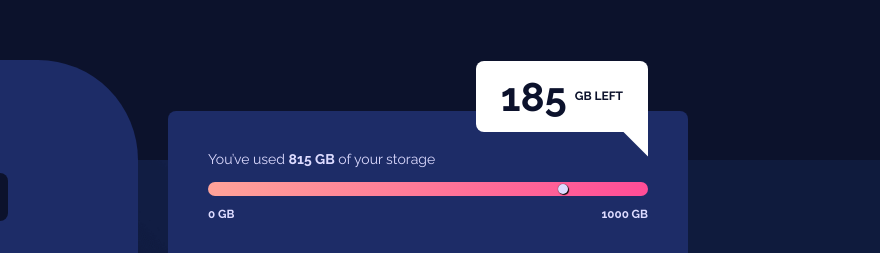
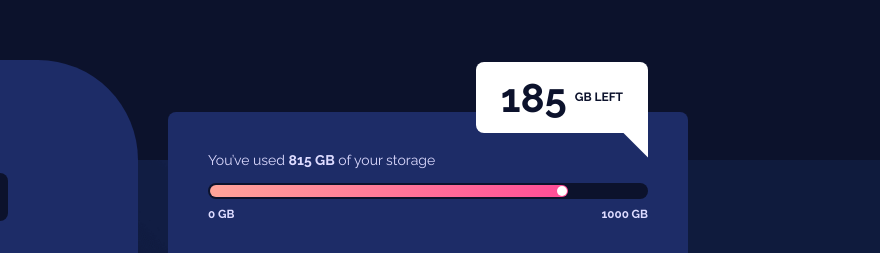
Before and after one commit to rodrigomc1/fylo-data-storage-component, a plain HTML site: page index.html in a window 1280 px wide. Shown: the part 240-493 px from the top of the page, 400-1280 px from the left. Drawn offline with Linux system fonts and the light colour scheme.

Commit message:
Storage bar refactor

```diff
--- a/index.html
+++ b/index.html
@@ -28,7 +28,11 @@
     <section class="storage-range">
 
       <h2 class="storage-range__title">You’ve used <span class="storage-range__title-value">815 GB</span> of your storage</h2>
-      <input type="range" name="range-storage" id="range-storage" class="storage-range__bar" disabled value="815" min="0" max="1000">
+
+      <div class="storage-range__track">
+        <div class="storage-range__slider" style="--storage-value: 815; --storage-max: 1000; --storage-min: 0"></div>
+      </div>
+
       <div class="storage-range__limits">
         <small class="storage-range__min-limit">0 GB</small>
         <small class="storage-range__max-limit">1000 GB</small>
@@ -41,11 +45,5 @@
     </section>
   </main>
 
-
-
-  <!-- <div class="attribution">
-    Challenge by <a href="https://www.frontendmentor.io?ref=challenge" target="_blank">Frontend Mentor</a>.
-    Coded by <a href="#">Your Name</a>.
-  </div> -->
 </body>
 </html>
--- a/style.css
+++ b/style.css
@@ -20,9 +20,6 @@ html {
 }
 
 body {
-    font-family: 'Raleway', sans-serif;
-    font-size: 1.4rem;
-    height: 100vh;
     background-color: var(--very-dark-blue);
     background-image: url(images/bg-desktop.png);
     background-repeat: no-repeat;
@@ -30,6 +27,9 @@ body {
     background-size: 100vw 50vh;
     box-sizing: border-box;
     color: var(--pale-blue);
+    font-family: 'Raleway', sans-serif;
+    font-size: 1.4rem;
+    height: 100vh;
     display: flex;
     justify-content: center;
     align-items: center;
@@ -48,9 +48,9 @@ body {
 }
 
 .storage-buttons {
+    border-top-right-radius: 10rem;
     margin-right: 3rem;
     padding-right: 13rem;
-    border-top-right-radius: 10rem;
 }
 
 .storage-buttons__logo {
@@ -63,70 +63,48 @@ body {
 
 .btn {
     background-color: var(--very-dark-blue);
-    display: inline-block;
+    border-radius: var(--small-border-radius);
+    height: 4.8rem;
     width: 4.8rem;
-    height: 4.8rem;
     display: flex;
     justify-content: center;
     align-items: center;
-    border-radius: var(--small-border-radius);
 }
 
 .btn:not(:last-child) {
     margin-right: 1.6rem;
 }
 
-/* Reset bar */
-.storage-range__bar {
-    -webkit-appearance: none; /* Hides the slider so that custom slider can be made */
-    width: 100%; /* Specific width is required for Firefox. */
-    background: transparent; /* Otherwise white in Chrome */
-  }
-
-.storage-range__bar::-webkit-slider-thumb {
-    -webkit-appearance: none;
-}
-
-.storage-range__bar:focus {
-    outline: none; /* Removes the blue border. You should probably do some kind of focus styling for accessibility reasons though. */
-}
-
-.storage-range__bar::-ms-track {
-    width: 100%;
-    cursor: pointer;
-
-    /* Hides the slider so custom styles can be added */
-    background: transparent;
-    border-color: transparent;
-    color: transparent;
-}
-
-/* TODO: Agregar soporte para Firefox e IE */
-/* Styling bar */
-.storage-range__bar::-webkit-slider-thumb {
-    -webkit-appearance: none;
-    height: 1rem;
-    width: 1rem;
-    border-radius: 50%;
-    background: var(--pale-blue);
-    cursor: pointer;
-    margin-top: 2px;
-    box-shadow: 1px 1px 1px #000000, 0px 0px 1px #0d0d0d; /* Add cool effects to your sliders! */
-}
-
-.storage-range__bar::-webkit-slider-runnable-track {
-    width: 100%;
-    height: 1.4rem;
-    cursor: pointer;
-    background: linear-gradient(to right, hsl(6, 100%, 80%), hsl(335, 100%, 65%));
-    border-radius: .7rem;
-    border: none;
-    margin-bottom: .8rem;
-}
-
 .storage-range {
     position: relative;
     width: 52rem;
+}
+
+.storage-range__track {
+    background-color: var(--very-dark-blue);
+    border-radius: .8rem;
+    margin-bottom: 0.8rem;
+    height: 1.6rem;
+    padding: .2rem;
+    width: 100%;
+}
+
+.storage-range__slider {
+    background-image: linear-gradient(to right, hsl(6, 100%, 80%), hsl(335, 100%, 65%));
+    border-radius: .6rem;
+    height: 100%;
+    width: calc(1.2rem + (var(--storage-value) / var(--storage-max) * (100% - 1.2rem)));
+    padding: .1rem;
+    display: flex;
+    justify-content: flex-end;
+}
+
+.storage-range__slider::after {
+    background-color: #fff;
+    border-radius: 50%;
+    content: "";
+    display: block;
+    width: 1rem;
 }
 
 .storage-range__title {
@@ -147,28 +125,28 @@ body {
 
 .storage-range__remaining {
     background-color: #fff;
+    border-radius: var(--small-border-radius);
+    border-bottom-right-radius: initial;
     color: var(--very-dark-blue);
+    font-weight: 700;
+    padding: 1.2rem 2.5rem;
     position: absolute;
     top: -5rem;
     right: var(--medium-padding);
-    padding: 1.2rem 2.5rem;
-    font-weight: 700;
-    border-radius: var(--small-border-radius);
-    border-bottom-right-radius: initial;
     display: flex;
     align-items: center;
 }
 
 .storage-range__remaining::before {
+    background-color: #fff;
     content: "";
+    clip-path: polygon(0 0, 100% 0, 100% 100%, 0 0);
     display: block;
     height: 2.5rem;
     width: 2.5rem;
-    background-color: #fff;
     position: absolute;
     top: 100%;
     right: 0;
-    clip-path: polygon(0 0, 100% 0, 100% 100%, 0 0);
 }
 
 .storage-range__remaining-value {
@@ -180,6 +158,8 @@ body {
     font-size: 1.2rem;
 }
 
+
+/* Media Queries */
 
 @media only screen and (max-width: 948px) {
     body {
@@ -194,8 +174,8 @@ body {
     }
 
     .storage-buttons {
+        margin-bottom: 1.6rem;
         margin-right: 0;
-        margin-bottom: 1.6rem;
     }
 
     .storage-range__remaining {
@@ -216,13 +196,16 @@ body {
     }
 }
 
-@media only screen and (max-width: 320px) {
+@media only screen and (max-width: 360px) {
+    html {
+        font-size: 50%;
+    }
     .main {
         width: 90%;
     }
 
     .storage-buttons {
+        padding-right: initial;
         width: 100%;
-        padding-right: initial;
     }
 }
```
